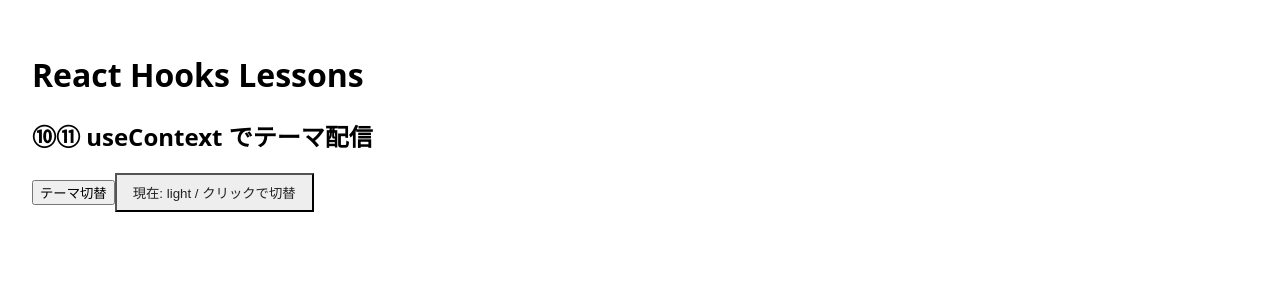
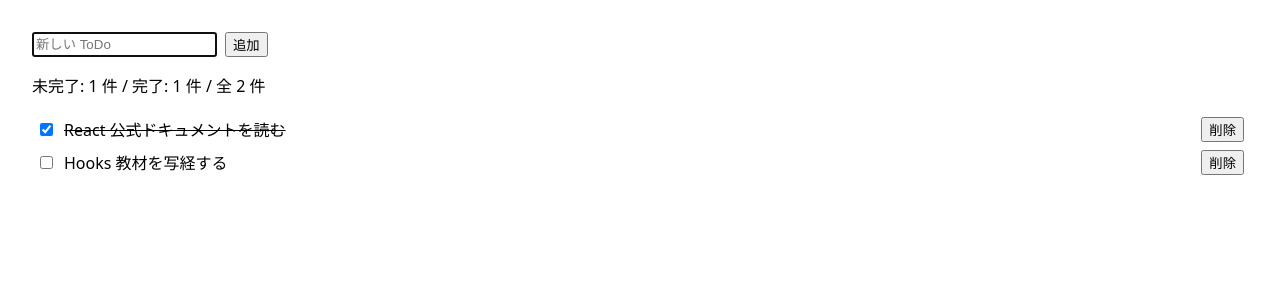
Before and after one commit to shiramizu-junya/react-developer, a React (Vite) app: page / in a window 1280 px wide. Shown: the top 300 px of the page. Built offline with nearby package versions, Linux system fonts and the light colour scheme.

Commit message:
feat: add Todo app components with context and state management

```diff
--- a/src/App.tsx
+++ b/src/App.tsx
@@ -7,15 +7,14 @@
 // import { ChildButtonDemo, StaleClosureDemo } from './lessons/04-useCallback/ChildButton';
 // import { Counter } from "./lessons/05-useReducer/Counter";
 // import { FormReducer } from "./lessons/05-useReducer/FormReducer";
-import { ThemeDemo } from "./lessons/06-useContext/ThemeDemo";
-// import { TodoApp } from "./lessons/07-todo-app/TodoApp";
+// import { ThemeDemo } from "./lessons/06-useContext/ThemeDemo";
+import { TodoApp } from "./lessons/07-todo-app/TodoApp";
 
 export default function App() {
 	return (
 		<div style={{ padding: 24, fontFamily: 'system-ui' }}>
-			<h1>React Hooks Lessons</h1>
 			{/* 学習中の章のコンポーネントだけコメントアウトを外す */}
-			<ThemeDemo />
+			<TodoApp />
 		</div>
 	);
 }
--- /dev/null
+++ b/src/lessons/07-todo-app/TodoApp.tsx
@@ -0,0 +1,12 @@
+import { TodoInput } from './components/TodoInput';
+import { TodoList } from './components/TodoList';
+import { TodosProvider } from './TodosContext';
+
+export const TodoApp = () => {
+	return (
+		<TodosProvider>
+			<TodoInput />
+			<TodoList />
+		</TodosProvider>
+	);
+};
--- /dev/null
+++ b/src/lessons/07-todo-app/TodosContext.tsx
@@ -0,0 +1,55 @@
+import { createContext, Dispatch, ReactNode, useCallback, useContext, useMemo, useReducer } from "react";
+
+export type Todo = { id: string; text: string; done: boolean };
+
+type Action =
+	| { type: 'added'; text: string }
+	| { type: 'toggled'; id: string }
+	| { type: 'deleted'; id: string };
+
+const todosReducer = (todos: Todo[], action: Action): Todo[] => {
+	switch (action.type) {
+		case 'added':
+			return [...todos, { id: crypto.randomUUID(), text: action.text, done: false }];
+		case 'toggled':
+			return todos.map((t) => (t.id === action.id ? { ...t, done: !t.done } : t));
+		case 'deleted':
+			return todos.filter((t) => t.id !== action.id);
+	}
+}
+
+// 読み取り用 Context と書き込み用 Context を分割（再レンダー範囲の最適化）
+const TodosContext = createContext<Todo[] | null>(null);
+const TodosDispatchContext = createContext<Dispatch<Action> | null>(null);
+
+const initial: Todo[] = [
+	{ id: "1", text: "React 公式ドキュメントを読む", done: true },
+	{ id: "2", text: "Hooks 教材を写経する", done: false },
+];
+
+export const TodosProvider = ({ children }: { children: ReactNode }) => {
+	const [todos, dispatch] = useReducer(todosReducer, initial);
+	// 読み取り側 / dispatch 側ともに参照を安定化
+	const dispatchMemo = useCallback(dispatch, [dispatch]);
+	const todosValue = useMemo(() => todos, [todos]);
+
+	return (
+		<TodosContext value={todosValue}>
+			<TodosDispatchContext value={dispatchMemo}>
+				{children}
+			</TodosDispatchContext>
+		</TodosContext>
+	);
+}
+
+export const useTodos = () => {
+	const v = useContext(TodosContext);
+	if (!v) throw new Error("useTodos must be inside TodosProvider");
+	return v;
+}
+
+export const useTodosDispatch = () => {
+	const v = useContext(TodosDispatchContext);
+	if (!v) throw new Error("useTodosDispatch must be inside TodosProvider");
+	return v;
+}
--- /dev/null
+++ b/src/lessons/07-todo-app/components/TodoInput.tsx
@@ -0,0 +1,31 @@
+import { useEffect, useRef, useState } from 'react';
+import { useTodosDispatch } from '../TodosContext';
+
+export const TodoInput = () => {
+	const dispatch = useTodosDispatch();
+	const inputRef = useRef<HTMLInputElement>(null);
+	const [text, setText] = useState('');
+
+	useEffect(() => {
+		inputRef.current?.focus();
+	}, []);
+
+	const submit = () => {
+		if (!text.trim()) return;
+		dispatch({ type: 'added', text });
+		setText('');
+		inputRef.current?.focus();
+	};
+
+	return (
+		<div style={{ display: 'flex', gap: 8 }}>
+			<input
+				placeholder="新しい ToDo"
+				ref={inputRef}
+				value={text}
+				onChange={(e) => setText(e.target.value)}
+			/>
+			<button onClick={submit}>追加</button>
+		</div>
+	);
+};
--- /dev/null
+++ b/src/lessons/07-todo-app/components/TodoItem.tsx
@@ -0,0 +1,24 @@
+import { memo } from 'react';
+import type { Todo } from '../TodosContext';
+
+type Props = {
+	todo: Todo;
+    onToggle: (id: string) => void;
+    onDelete: (id: string) => void;
+};
+
+export const TodoItem = memo(({ todo, onToggle, onDelete }: Props) => {
+	return (
+		<li style={{ display: 'flex', gap: 8, padding: 4 }}>
+			<input
+				type="checkbox"
+				checked={todo.done}
+				onChange={() => onToggle(todo.id)}
+			/>
+			<span style={{ textDecoration: todo.done ? 'line-through' : 'none', flex: 1 }}>
+				{todo.text}
+			</span>
+			<button onClick={() => onDelete(todo.id)}>削除</button>
+		</li>
+	);
+});
--- /dev/null
+++ b/src/lessons/07-todo-app/components/TodoList.tsx
@@ -0,0 +1,32 @@
+import { useCallback, useMemo } from 'react';
+import { useTodos, useTodosDispatch } from '../TodosContext';
+import { TodoItem } from './TodoItem';
+
+export const TodoList = () => {
+	const todos = useTodos();
+    const dispatch = useTodosDispatch();
+
+	const incompleteCount = useMemo(() => todos.filter((t) => !t.done).length, [todos]);
+	const completeCount = useMemo(() => todos.filter((t) => t.done).length, [todos]);
+
+    const onToggle = useCallback((id: string) => {
+        dispatch({ type: 'toggled', id });
+    }, [dispatch]);
+
+    const onDelete = useCallback((id: string) => {
+        dispatch({ type: 'deleted', id });
+    }, [dispatch]);
+
+	return (
+		<div>
+			<p>
+				未完了: {incompleteCount} 件 / 完了: {completeCount} 件 / 全 {todos.length} 件
+			</p>
+			<ul style={{ listStyle: 'none', padding: 0 }}>
+				{todos.map((t) => (
+					<TodoItem key={t.id} todo={t} onToggle={onToggle} onDelete={onDelete} />
+				))}
+			</ul>
+		</div>
+	);
+};
```
